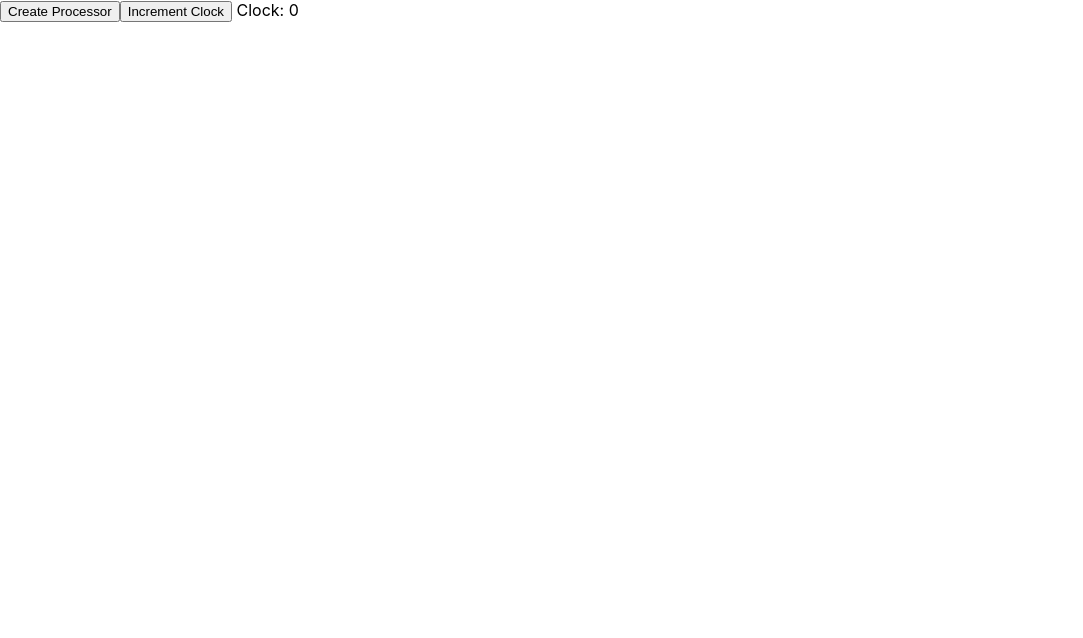
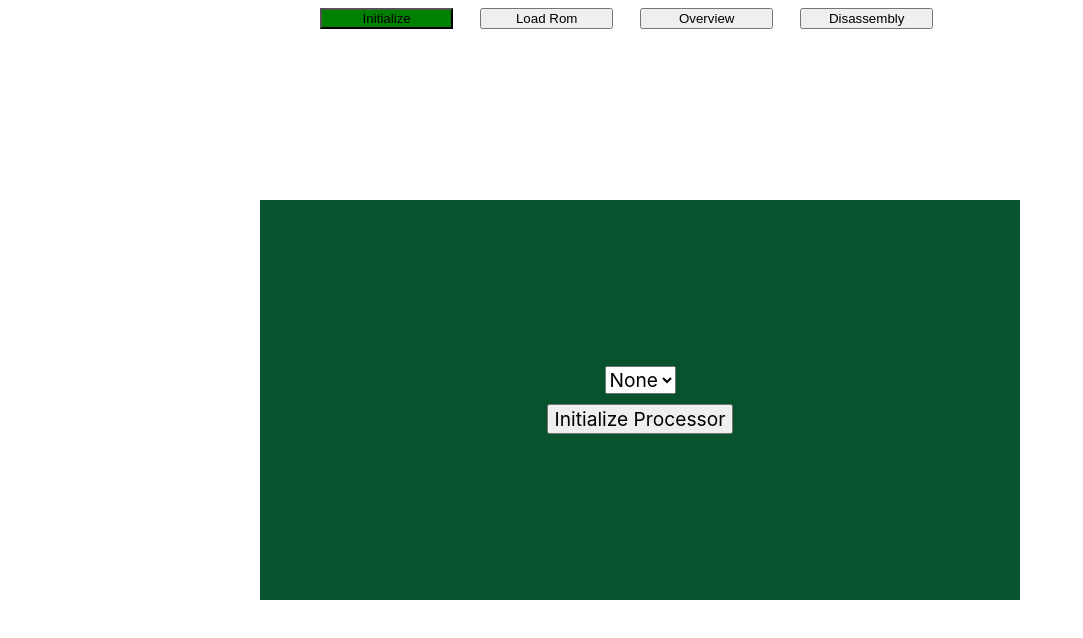
Before and after one commit to earthPerson-001/emulator-6502, a React (Create React App) app in the folder react-frontend/: page / in a window 1280 px wide. Shown: the top 638 px of the page, without its empty margins (0-1083 px from the left). Built offline with nearby package versions, Linux system fonts and the light colour scheme.

Commit message:
React Frontend: Initialized a basic skeleton.

```diff
--- a/react-frontend/src/App.css
+++ b/react-frontend/src/App.css
@@ -0,0 +1,41 @@
+.App {
+    display: flex;
+    flex-direction: column;
+    height: vh;
+}
+
+.TabSelector {
+    margin-top: 0.5em;
+    display: flex;
+    width: 100%;
+    height: 1%;
+    flex-direction: row;
+    justify-content: center;
+}
+
+.TabButton {
+    display: flex;
+    width: 10em;
+    margin-right: 2em;
+    justify-content: center;
+}
+
+/* Just a palce holder for now */
+.TabButton:hover {
+    color: white;
+    background-color: black;
+}
+
+.Tab {
+    display: flex;
+    width: 100%;
+    height: 99%;
+}
+
+.DivCenter {
+  position: absolute;
+  top: 50%;
+  left: 50%;
+  margin-right: -50%;
+  transform: translate(-50%, -50%);
+}
--- a/react-frontend/src/App.tsx
+++ b/react-frontend/src/App.tsx
@@ -1,32 +1,56 @@
 import { useState } from 'react';
-import {create_processor, tick_clock} from 'wasm-6502';
+import LoadRomPage from './components/LoadRomPage';
+import Overview from './components/OverviewPage';
+import Disassembly from './components/Disassembly';
+import Initialize from './components/InitializePage';
+
+import './App.css'
+
+const INITIALIZE_PAGE = 0
+const LOAD_ROM_PAGE = 1;
+const OVERVIEW_PAGE = 2;
+const DISASSEMBLY_PAGE = 3;
 
 function App() {
-   let [processorAvailable, setProcessorAvailable] = useState<boolean>(false);
-   let [clock, setClock] = useState<number>(0);
+   // state representing the currently active tab
+   let [tabNumber, setTabNumber] = useState<number>(INITIALIZE_PAGE);
 
-   const initializeProcessor = () => {
-      if (!processorAvailable) {
-         create_processor();
-         setProcessorAvailable(true);
-      }
+   // buttons to change tabs
+
+   const pages: string[] = ["Initialize", "Load Rom", "Overview", "Disassembly"];
+   const pageNumbers: number[] = [INITIALIZE_PAGE, LOAD_ROM_PAGE, OVERVIEW_PAGE, DISASSEMBLY_PAGE];
+
+   const tabButtons: JSX.Element[] = pageNumbers.map((pageNumber) => {
+      // change the selected tab button color
+      let button_style = (pageNumber===tabNumber) ? {backgroundColor: "green"} : {};
+
+      return (<button key={pageNumber} className='TabButton' style={button_style}  onClick={(_) => { setTabNumber(pageNumber) }}>
+         {pages[pageNumber]}
+      </button>)
    }
+   );
 
-   const incrementClock = ()=> {
-      if (processorAvailable) {
-         console.log("Clock Ticks");
-         tick_clock();
-         setClock(clock + 1);
-      }
-   }
+   return (
+      <div className="App">
+         {/* tab selection */}
+         <div className="TabSelector">
+            {tabButtons}
+         </div>
 
-  return (
-    <div className="App">
-      <button onClick={initializeProcessor}> Create Processor</button>
-      <button onClick={incrementClock}> Increment Clock</button>
-      <label> Clock: {clock} </label>
-    </div>
-  );
+         {/* Tab like behaviour depending upon the tabNumber */}
+         <div className="Tab">
+            {(() => {
+               switch (tabNumber) {
+                  case INITIALIZE_PAGE: return <Initialize />
+                  case LOAD_ROM_PAGE: return <LoadRomPage />;
+                  case OVERVIEW_PAGE: return <Overview />;
+                  case DISASSEMBLY_PAGE: return <Disassembly />;
+                  default: return <Initialize />;
+               }
+            })()}
+         </div>
+      </div>
+   );
 }
 
 export default App;
--- /dev/null
+++ b/react-frontend/src/components/Disassembly.tsx
@@ -0,0 +1,13 @@
+import React from 'react';
+import '../styles/Disassembly.css';
+
+
+function DisassemblyPage() {
+    return (
+        <div className='DivCenter BoundingBox'>
+            <p> Disassembly Page</p>
+        </div>
+    )
+}
+
+export default DisassemblyPage;
--- /dev/null
+++ b/react-frontend/src/components/InitializePage.tsx
@@ -0,0 +1,52 @@
+import React, {useState} from 'react';
+import '../styles/InitializePage.css';
+import {create_processor as create_6502_processor} from 'wasm-6502';;
+
+function Initialize(): JSX.Element {
+
+    const defaultProcessor = 'none'
+
+    let [processor, setProcessor] = useState<string>(defaultProcessor);
+    let [processorLoaded, setProcessorLoaded] = useState<boolean>(false);
+
+    function loadProcessor(id: string) : boolean {
+        switch (id) {
+            case '6502': {
+                if (!processorLoaded){
+                    create_6502_processor();
+                    setProcessorLoaded(true);
+                }
+                return true;
+            }
+            default: {
+                return false;
+            }
+        }
+    }
+
+    // when the value of dropdown list changes, change the current processor
+
+    function onDropdownChange(e: React.ChangeEvent<HTMLSelectElement>) {
+        selectProcessor(e)
+    }
+
+    function selectProcessor( e: React.SyntheticEvent<HTMLSelectElement, Event>): void {
+        e.preventDefault();
+        setProcessor(e.currentTarget.value);
+    }
+
+    return (
+        <div className='InitializePage'>
+            <section className='DivCenter BoundingBox'>
+                <select id="ProcessorDropdown" className='ProcessorDropdown' onChange={onDropdownChange} defaultValue={defaultProcessor}>
+                    <option value='6502'>6502</option>
+                    <option value='none'>None</option>
+                </select>
+                <button className='InitializeProcessorButton' onClick={(_) => loadProcessor(processor)}>Initialize Processor</button>
+                <label className='ProcessorLoadStatus'>{processorLoaded ? `${processor} Initialized Successfully`:''}</label>
+            </section>
+        </div>
+    )
+}
+
+export default Initialize;
--- /dev/null
+++ b/react-frontend/src/components/LoadRomPage.tsx
@@ -0,0 +1,13 @@
+import React from 'react';
+import '../styles/LoadRomPage.css';
+
+
+function LoadRomPage(): JSX.Element {
+    return (
+        <div className='DivCenter BoundingBox LoadRomPage'>
+            <p> Load Rom Page</p>
+        </div>
+    )
+}
+
+export default LoadRomPage;
--- /dev/null
+++ b/react-frontend/src/components/OverviewPage.tsx
@@ -0,0 +1,12 @@
+import React from 'react';
+import '../styles/OverviewPage.css';
+
+function OverviewPage() {
+    return (
+        <div className='DivCenter BoundingBox'>
+            <p> Overview Page</p>
+        </div>
+    )
+}
+
+export default OverviewPage;
--- /dev/null
+++ b/react-frontend/src/styles/InitializePage.css
@@ -0,0 +1,31 @@
+.InitializePage {
+    display: flexbox;
+    justify-items: center;
+    font-size: 1.2em;
+}
+
+.BoundingBox {
+    display: flex;
+    flex-direction: column;
+    background-color: rgb(8, 82, 45);
+    height: 50vh;
+    aspect-ratio: 19/10;
+    align-items: center;
+    font: inherit;
+    justify-content: center;
+}
+
+.ProcessorDropdown {
+    margin-top: 0.5em;
+    font: inherit;
+}
+
+.InitializeProcessorButton {
+    margin-top: 0.5em;
+    font: inherit;
+}
+
+.ProcessorLoadStatus {
+    margin-top: 0.5em;
+    font: inherit;
+}
```
Also changed, not shown: react-frontend/src/styles/Disassembly.css (added), react-frontend/src/styles/LoadRomPage.css (added), react-frontend/src/styles/OverviewPage.css (added).
